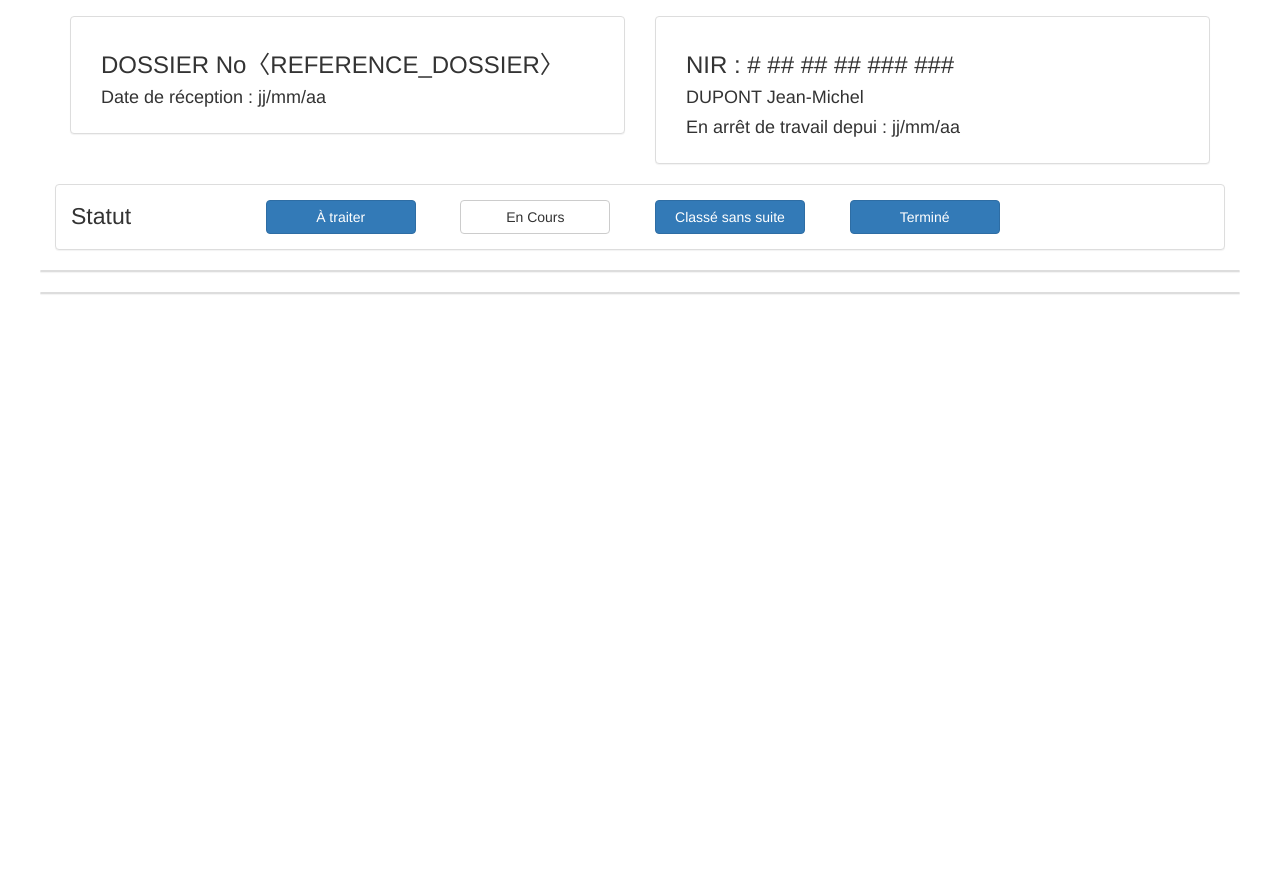
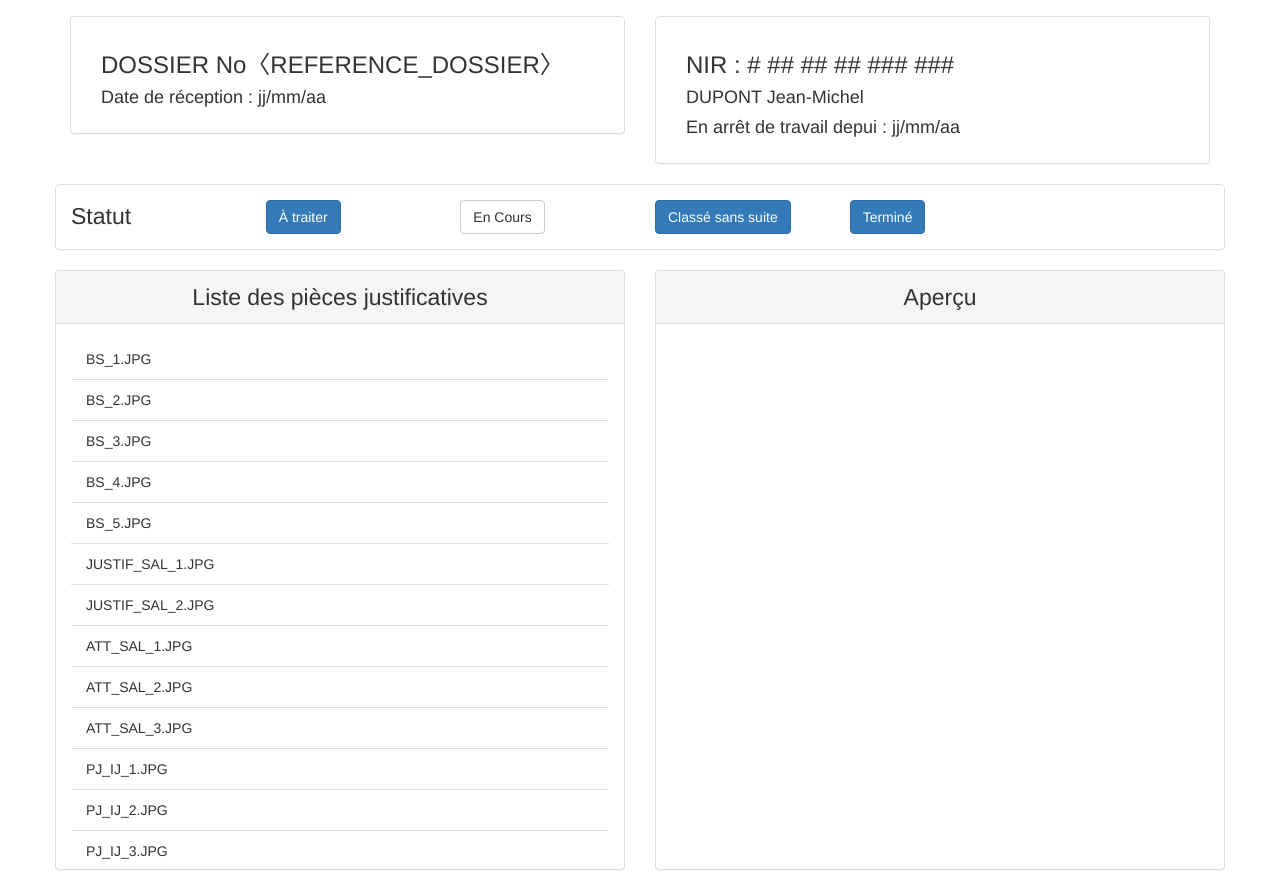
Before and after one commit to TeamBAAAAAM/Projet_BAAAAAM, a PHP site: page /backOffice/traiter.php in a window 1280 px wide. Shown: the part 146-1036 px from the top of the page. Before the commit the page ends 440 px from the top, so only its background shows below. Run offline with PHP 8.4, Linux system fonts and the light colour scheme; data that the repository does not hold is empty.

Commit message:
Ajout blocs des PJ
Liste des pièces justificatives + aperçu (iframe)

```diff
--- a/backOffice/script.js
+++ b/backOffice/script.js
@@ -0,0 +1,3 @@
+function apercu(path) {
+    $("iframe[name='apercu']").attr("src", path);
+}
--- a/backOffice/style.css
+++ b/backOffice/style.css
@@ -61,6 +61,27 @@
 	font-size: 23px;
 }
 
-#panel-statut a {
-	width: 150px;
+#panel-pjs > .panel, #panel-apercu > .panel {
+	height: 600px;
 }
+
+#panel-pjs .panel-body {
+	overflow: auto;
+	height: 545px;
+}
+
+iframe[name="apercu"] {
+	border: none;
+	width: 100%;
+	height: 545px;
+}
+
+#panel-pjs li {
+	cursor: pointer;
+}
+
+@media screen and (min-width: 992) {
+	#panel-statut a {
+		width: 150px;
+	}
+}
--- a/backOffice/traiter.php
+++ b/backOffice/traiter.php
@@ -8,11 +8,11 @@
 	}
 
 	 // Récupération des données du dossier en cours de traitement
-    $codeDossier = $_POST["codeD"];
-    $refDossier = $_POST["refD"];
-	if(!ChangerStatutDossier($link, $codeDossier, "En cours")){
-        echo "<div class='alert alert-danger'><strong>Alerte !</strong> Erreur dans le changement du statut du dossier !</div>";
-    };
+    // $codeDossier = $_POST["codeD"];
+    // $refDossier = $_POST["refD"];
+	// if(!ChangerStatutDossier($link, $codeDossier, "En cours")){
+    //     echo "<div class='alert alert-danger'><strong>Alerte !</strong> Erreur dans le changement du statut du dossier !</div>";
+    // };
 
     // test
 	$matricule = "12345";
@@ -143,9 +143,35 @@
 				</div>
 			</div>
 			<div class="row">
-				<div id="panel-pjs" class="col-sm-12 panel panel-default">
+				<div id="panel-pjs" class="col-sm-6">
+					<div class= "panel panel-default">
+						<div class="panel-heading titre text-center">Liste des pièces justificatives</div>
+						<ul class="panel-body list-group">
+							<li class="list-group-item" onClick="apercu('C:\Users\axelt\Documents\4 - Professionnels\DCT_2019-2020\Pièces justificatives\1 46 85 32 465 468\eQW9HI3p\BS_0.png');">BS_1.JPG</li>
+							<li class="list-group-item" onClick="apercu('C:\Users\axelt\Documents\4 - Professionnels\DCT_2019-2020\Pièces justificatives\1 46 85 32 465 468\eQW9HI3p\BS_1.jpg');">BS_2.JPG</li>
+							<li class="list-group-item" onClick="apercu('C:\Users\axelt\Documents\4 - Professionnels\DCT_2019-2020\Pièces justificatives\1 46 85 32 465 468\eQW9HI3p\BS_0.png');">BS_3.JPG</li>
+							<li class="list-group-item" onClick="apercu('C:\Users\axelt\Documents\4 - Professionnels\DCT_2019-2020\Pièces justificatives\1 46 85 32 465 468\eQW9HI3p\BS_1.jpg');">BS_4.JPG</li>
+							<li class="list-group-item" onClick="apercu('C:\Users\axelt\Documents\4 - Professionnels\DCT_2019-2020\Pièces justificatives\1 46 85 32 465 468\eQW9HI3p\BS_0.png');">BS_5.JPG</li>
+							<li class="list-group-item" onClick="apercu('C:\Users\axelt\Documents\4 - Professionnels\DCT_2019-2020\Pièces justificatives\1 46 85 32 465 468\eQW9HI3p\BS_1.jpg');">JUSTIF_SAL_1.JPG</li>
+							<li class="list-group-item" onClick="apercu('C:\Users\axelt\Documents\4 - Professionnels\DCT_2019-2020\Pièces justificatives\1 46 85 32 465 468\eQW9HI3p\BS_0.png');">JUSTIF_SAL_2.JPG</li>
+							<li class="list-group-item" onClick="apercu('C:\Users\axelt\Documents\4 - Professionnels\DCT_2019-2020\Pièces justificatives\1 46 85 32 465 468\eQW9HI3p\BS_1.jpg');">ATT_SAL_1.JPG</li>
+							<li class="list-group-item" onClick="apercu('C:\Users\axelt\Documents\4 - Professionnels\DCT_2019-2020\Pièces justificatives\1 46 85 32 465 468\eQW9HI3p\BS_0.png');">ATT_SAL_2.JPG</li>
+							<li class="list-group-item" onClick="apercu('C:\Users\axelt\Documents\4 - Professionnels\DCT_2019-2020\Pièces justificatives\1 46 85 32 465 468\eQW9HI3p\BS_1.jpg');">ATT_SAL_3.JPG</li>
+							<li class="list-group-item" onClick="apercu('C:\Users\axelt\Documents\4 - Professionnels\DCT_2019-2020\Pièces justificatives\1 46 85 32 465 468\eQW9HI3p\BS_0.png');">PJ_IJ_1.JPG</li>
+							<li class="list-group-item" onClick="apercu('C:\Users\axelt\Documents\4 - Professionnels\DCT_2019-2020\Pièces justificatives\1 46 85 32 465 468\eQW9HI3p\BS_1.jpg');">PJ_IJ_2.JPG</li>
+							<li class="list-group-item" onClick="apercu('C:\Users\axelt\Documents\4 - Professionnels\DCT_2019-2020\Pièces justificatives\1 46 85 32 465 468\eQW9HI3p\BS_0.png');">PJ_IJ_3.JPG</li>
+							<li class="list-group-item" onClick="apercu('C:\Users\axelt\Documents\4 - Professionnels\DCT_2019-2020\Pièces justificatives\1 46 85 32 465 468\eQW9HI3p\BS_1.jpg');">PJ_IJ_4.JPG</li>
+							<li class="list-group-item" onClick="apercu('C:\Users\axelt\Documents\4 - Professionnels\DCT_2019-2020\Pièces justificatives\1 46 85 32 465 468\eQW9HI3p\BS_0.png');">PJ_IJ_5.JPG</li>
+							<li class="list-group-item" onClick="apercu('C:\Users\axelt\Documents\4 - Professionnels\DCT_2019-2020\Pièces justificatives\1 46 85 32 465 468\eQW9HI3p\BS_1.jpg');">PJ_IJ_6.JPG</li>
+							<li class="list-group-item" onClick="apercu('C:\Users\axelt\Documents\4 - Professionnels\DCT_2019-2020\Pièces justificatives\1 46 85 32 465 468\eQW9HI3p\BS_0.png');">PJ_IJ_7.JPG</li>
+						</ul>
+					</div>
 				</div>
-				<div id="panel-apercu" class="col-sm-12 panel panel-default">
+				<div id="panel-apercu" class="col-sm-6">
+					<div class= "panel panel-default">
+						<div class="panel-heading titre text-center">Aperçu</div>
+						<iframe name="apercu" class="panel-body" src=""></iframe>
+					</div>
 				</div>
 			</div>
 		</div>
```
